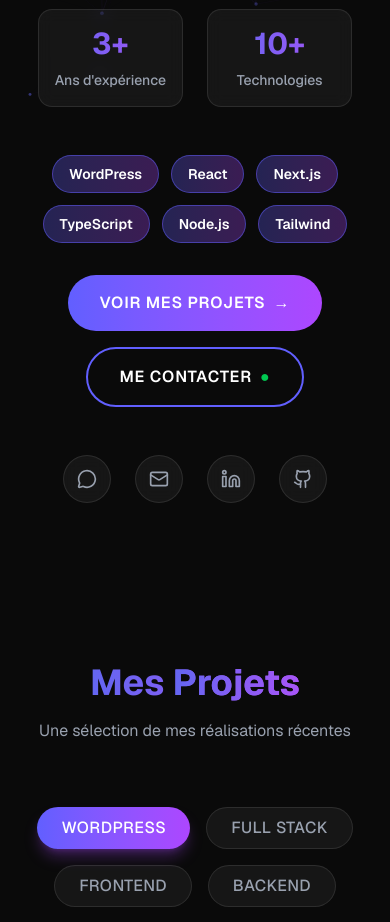
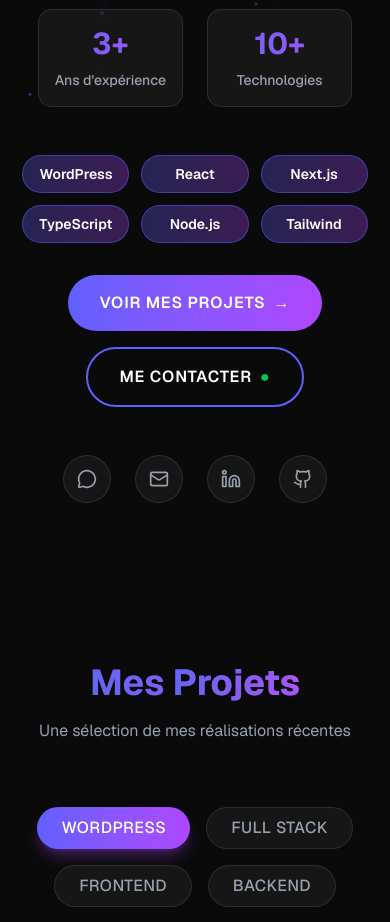
Before and after one commit to TOUFIK-Taha98/portfolio_dev, a Next.js app: page / in a window 390 px wide. Shown: the part 746-1668 px from the top of the page. Built offline with nearby package versions, Linux system fonts and the light colour scheme.

Commit message:
📱 Display tech badges in 3 columns grid on mobile

```diff
--- a/components/sections/hero.tsx
+++ b/components/sections/hero.tsx
@@ -119,7 +119,7 @@ export default function Hero() {
             initial={{ opacity: 0, y: 20 }}
             animate={{ opacity: 1, y: 0 }}
             transition={{ duration: 0.5, delay: 1 }}
-            className="flex flex-wrap items-center justify-center gap-3 max-w-3xl mx-auto mb-8"
+            className="grid grid-cols-3 md:flex md:flex-wrap items-center justify-center gap-3 max-w-3xl mx-auto mb-8"
           >
             {["WordPress", "React", "Next.js", "TypeScript", "Node.js", "Tailwind"].map((tech, index) => (
               <motion.span
@@ -127,7 +127,7 @@ export default function Hero() {
                 initial={{ opacity: 0, scale: 0 }}
                 animate={{ opacity: 1, scale: 1 }}
                 transition={{ duration: 0.3, delay: 1 + index * 0.1 }}
-                className="px-4 py-2 bg-gradient-to-r from-indigo-500/20 to-purple-500/20 dark:from-indigo-500/30 dark:to-purple-500/30 border border-indigo-300 dark:border-indigo-500/50 rounded-full text-sm md:text-base font-semibold text-gray-900 dark:text-white hover:scale-110 transition-transform"
+                className="px-4 py-2 bg-gradient-to-r from-indigo-500/20 to-purple-500/20 dark:from-indigo-500/30 dark:to-purple-500/30 border border-indigo-300 dark:border-indigo-500/50 rounded-full text-sm md:text-base font-semibold text-gray-900 dark:text-white hover:scale-110 transition-transform text-center"
               >
                 {tech}
               </motion.span>
```
